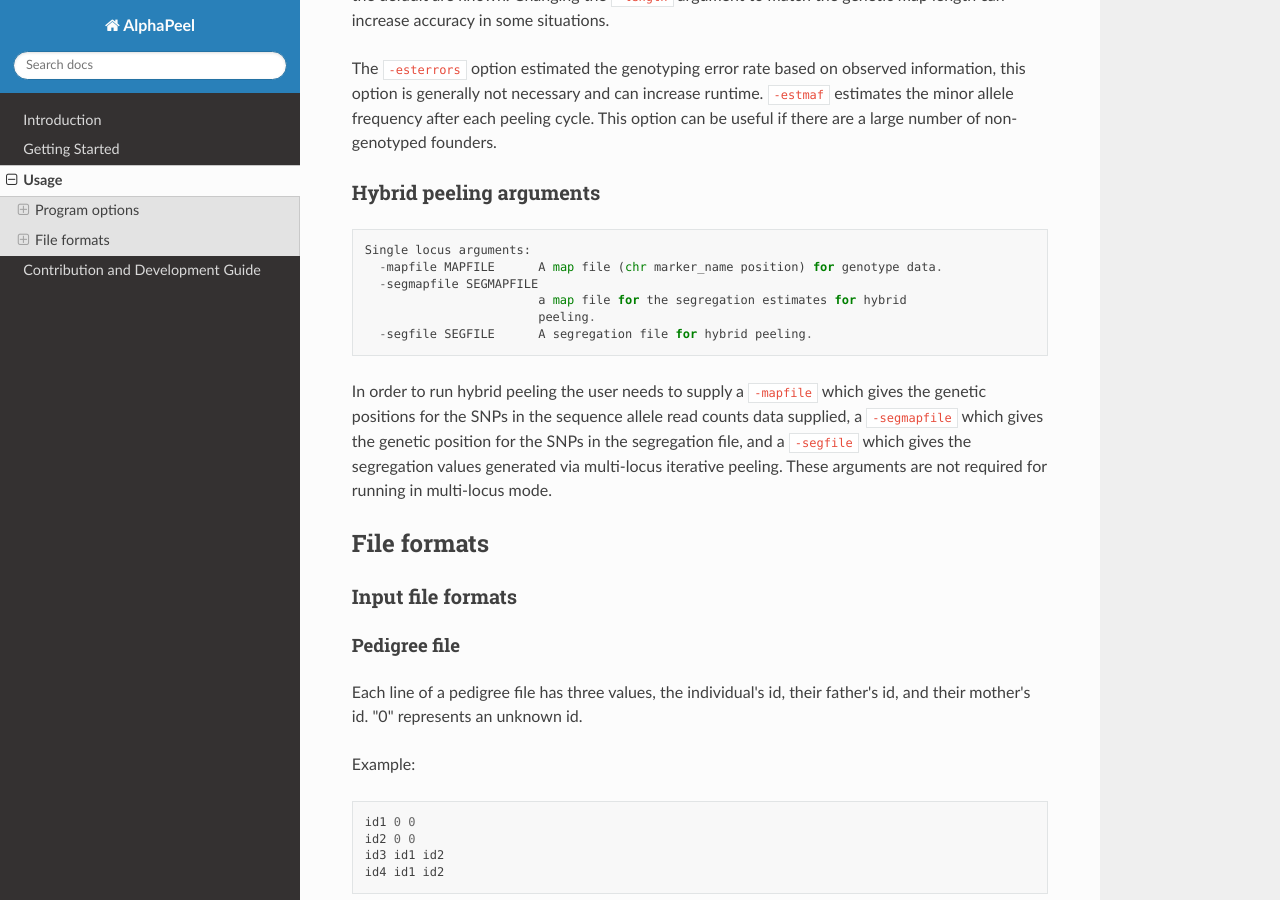
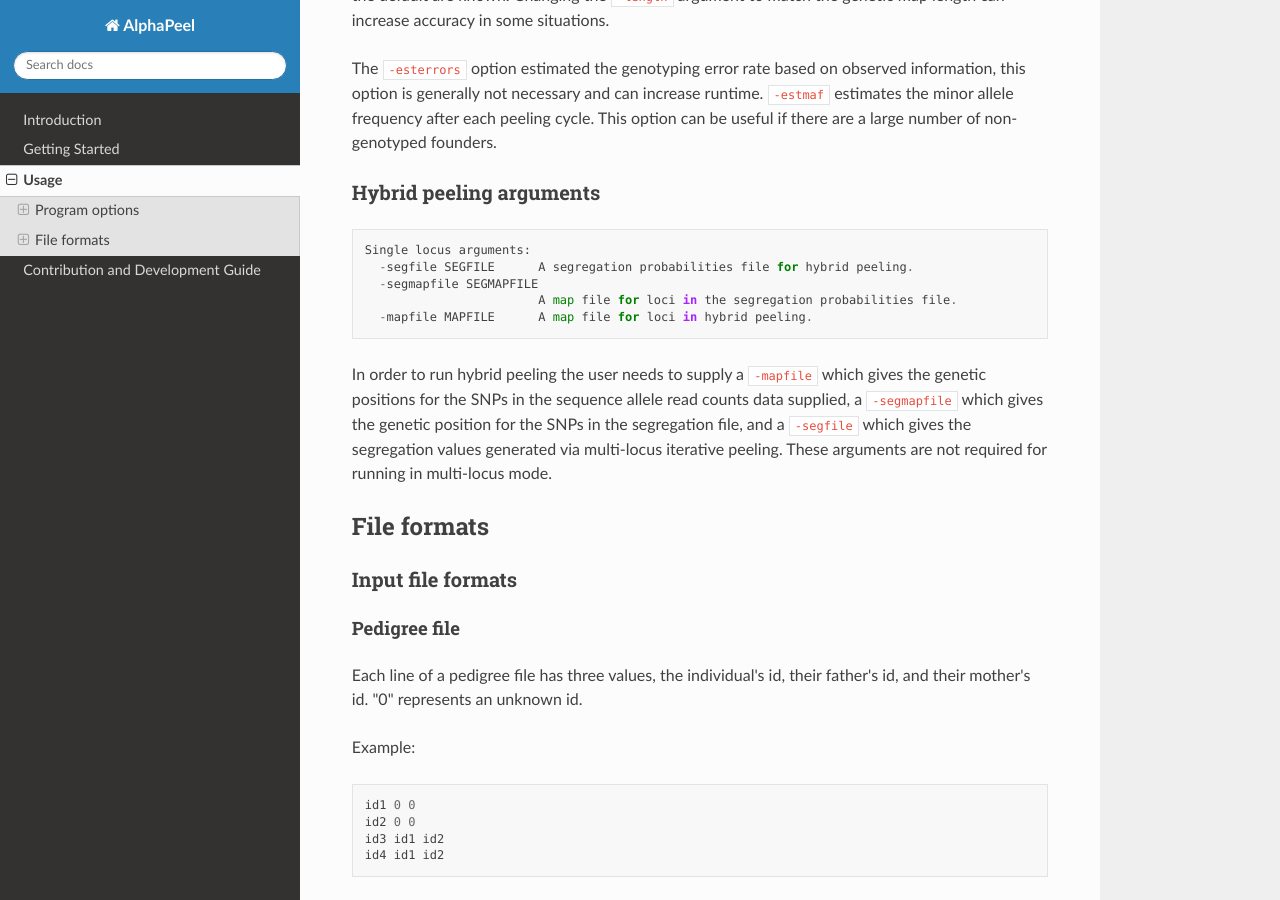
Before and after one commit to AlphaGenes/AlphaPeel, a Sphinx documentation site: the page built from docs/source/usage.rst, in a window 1280 px wide and 900 px high, scrolled down 2858 px. Built offline with Sphinx 7.4.7 and the Read the Docs theme 2.0.0, drawn with Linux system fonts in a browser that asks for light colours.

Commit message:
Update usage.rst
Clarified hybrid peeling input files

```diff
--- a/docs/source/usage.rst
+++ b/docs/source/usage.rst
@@ -119,11 +119,10 @@ Hybrid peeling arguments
 ::
 
     Single locus arguments:
-      -mapfile MAPFILE      A map file (chr marker_name position) for genotype data.
+      -segfile SEGFILE      A segregation probabilities file for hybrid peeling.
       -segmapfile SEGMAPFILE
-                            a map file for the segregation estimates for hybrid
-                            peeling.
-      -segfile SEGFILE      A segregation file for hybrid peeling.
+                            A map file for loci in the segregation probabilities file.
+      -mapfile MAPFILE      A map file for loci in hybrid peeling.
 
 In order to run hybrid peeling the user needs to supply a ``-mapfile`` which gives the genetic positions for the SNPs in the sequence allele read counts data supplied, a ``-segmapfile`` which gives the genetic position for the SNPs in the segregation file, and a ``-segfile`` which gives the segregation values generated via multi-locus iterative peeling. These arguments are not required for running in multi-locus mode.
 
```
